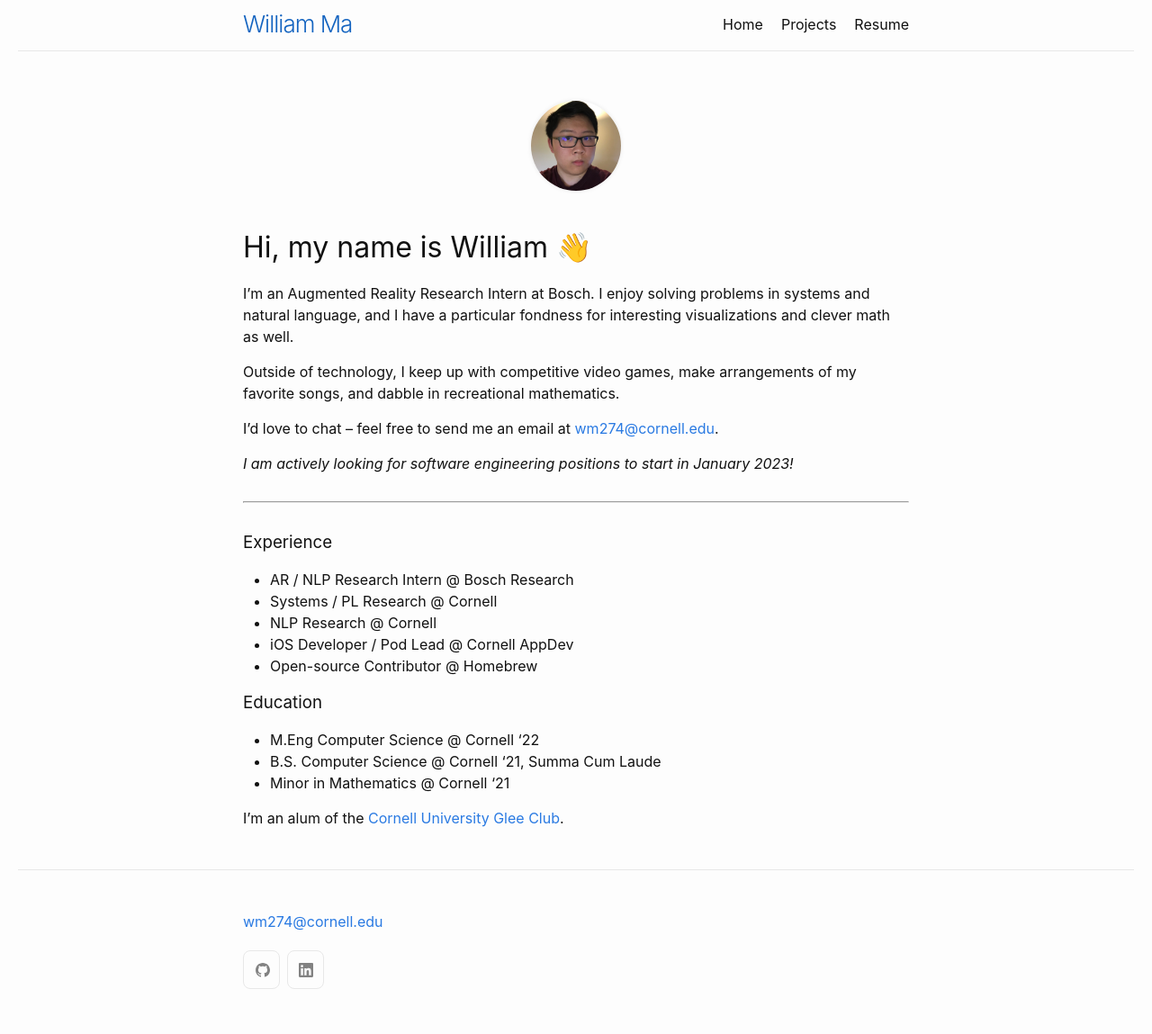
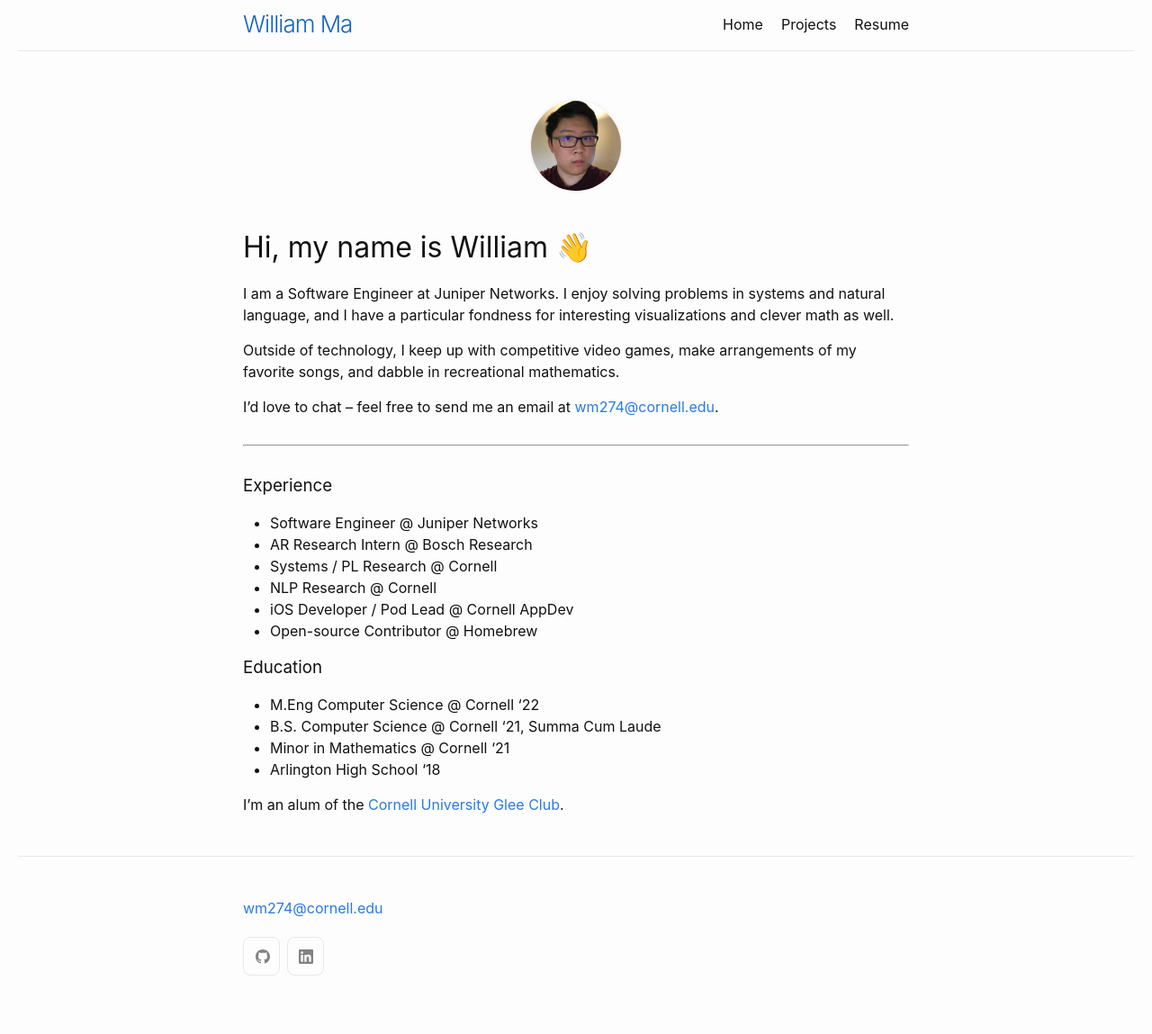
Before and after one commit to whoiswillma/whoiswillma.github.io, a Jekyll site: the page built from index.md, in a window 1280 px wide. Shown: the whole page at 90% size. Built offline with Jekyll 4.4.1, drawn with Linux system fonts in a browser that asks for light colours.

Commit message:
Update homepage

```diff
--- a/index.md
+++ b/index.md
@@ -10,19 +10,18 @@ title: "Home"
 
 # Hi, my name is William 👋
 
-I'm an Augmented Reality Research Intern at Bosch. I enjoy solving problems in systems and natural language, and I have a particular fondness for interesting visualizations and clever math as well.
+I am a Software Engineer at Juniper Networks. I enjoy solving problems in systems and natural language, and I have a particular fondness for interesting visualizations and clever math as well.
 
 Outside of technology, I keep up with competitive video games, make arrangements of my favorite songs, and dabble in recreational mathematics.
 
 I’d love to chat – feel free to send me an email at [wm274@cornell.edu](mailto:wm274@cornell.edu).
 
-_I am actively looking for software engineering positions to start in January 2023!_
-
 ---
 
 ### Experience
 
- * AR / NLP Research Intern @ Bosch Research
+ * Software Engineer @ Juniper Networks
+ * AR Research Intern @ Bosch Research
  * Systems / PL Research @ Cornell
  * NLP Research @ Cornell
  * iOS Developer / Pod Lead @ Cornell AppDev
@@ -33,5 +32,6 @@ _I am actively looking for software engineering positions to start in January 20
  * M.Eng Computer Science @ Cornell '22
  * B.S. Computer Science @ Cornell '21, Summa Cum Laude
  * Minor in Mathematics @ Cornell '21
+ * Arlington High School '18
 
 I'm an alum of the [Cornell University Glee Club](https://www.gleeclub.com).
```
